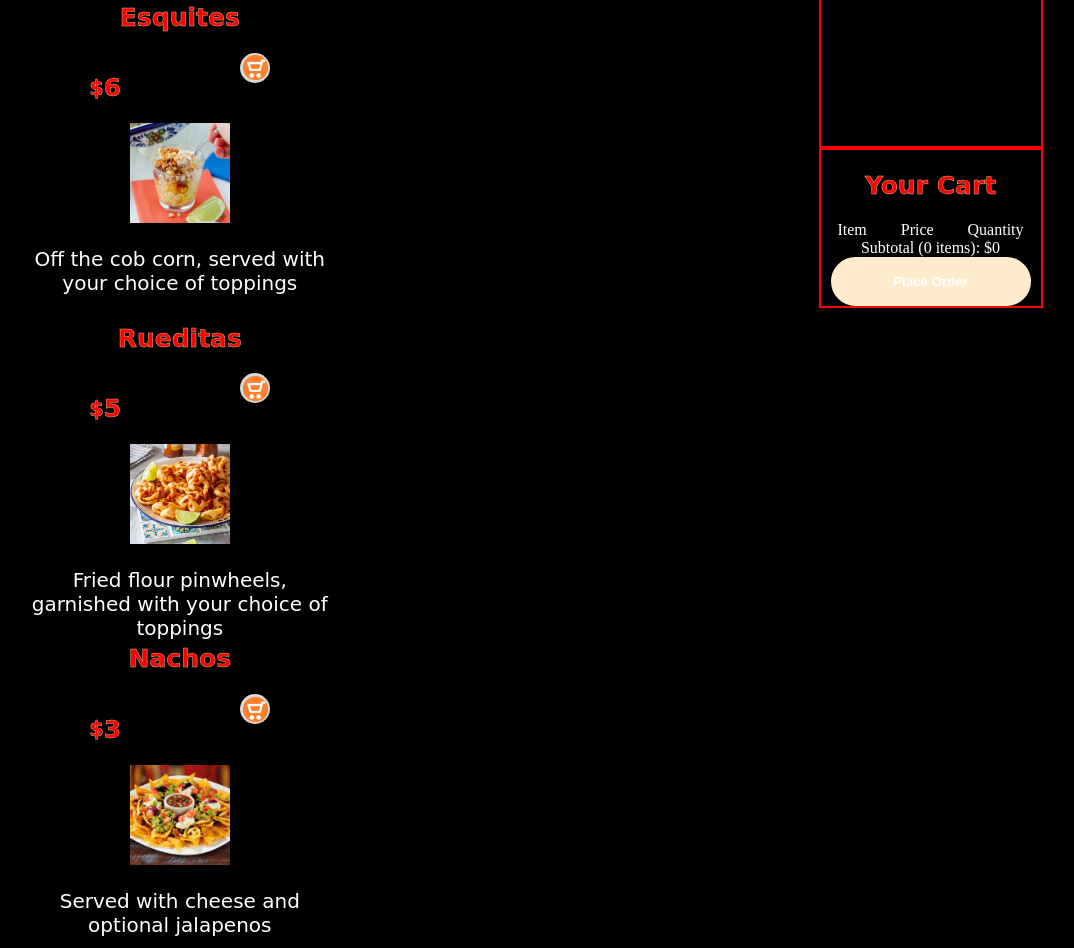
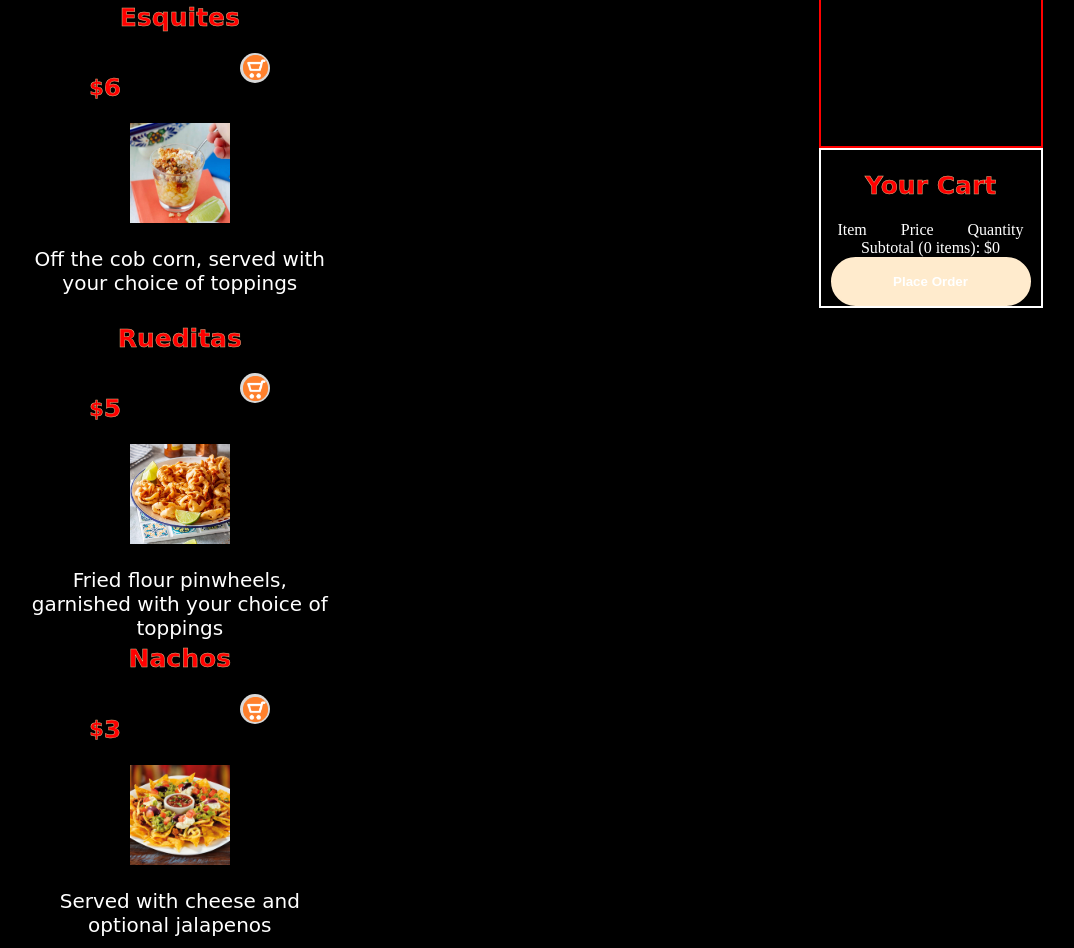
Before and after one commit to jaredsbt/nakucsdwebsite, a plain HTML site: page fundraise.html in a window 1280 px wide. Shown: the part 1504-2452 px from the top of the page, without its empty margins (73-1147 px from the left). Drawn offline with Linux system fonts and the light colour scheme; a web font is replaced by a local one.

Commit message:
Cart box set to white

```diff
--- a/Styles/fundraise.css
+++ b/Styles/fundraise.css
@@ -255,6 +255,7 @@ main p {
     text-align: center;
     justify-content: center; */
 }
+
 /* SIDE */
 
 .top-half {
@@ -267,7 +268,7 @@ main p {
 .cart {
     width: 220px;
     /* height: 800px; */
-    border: 2px red solid;
+    border: 2px white solid;
     align-items: center;
 }
 
```
